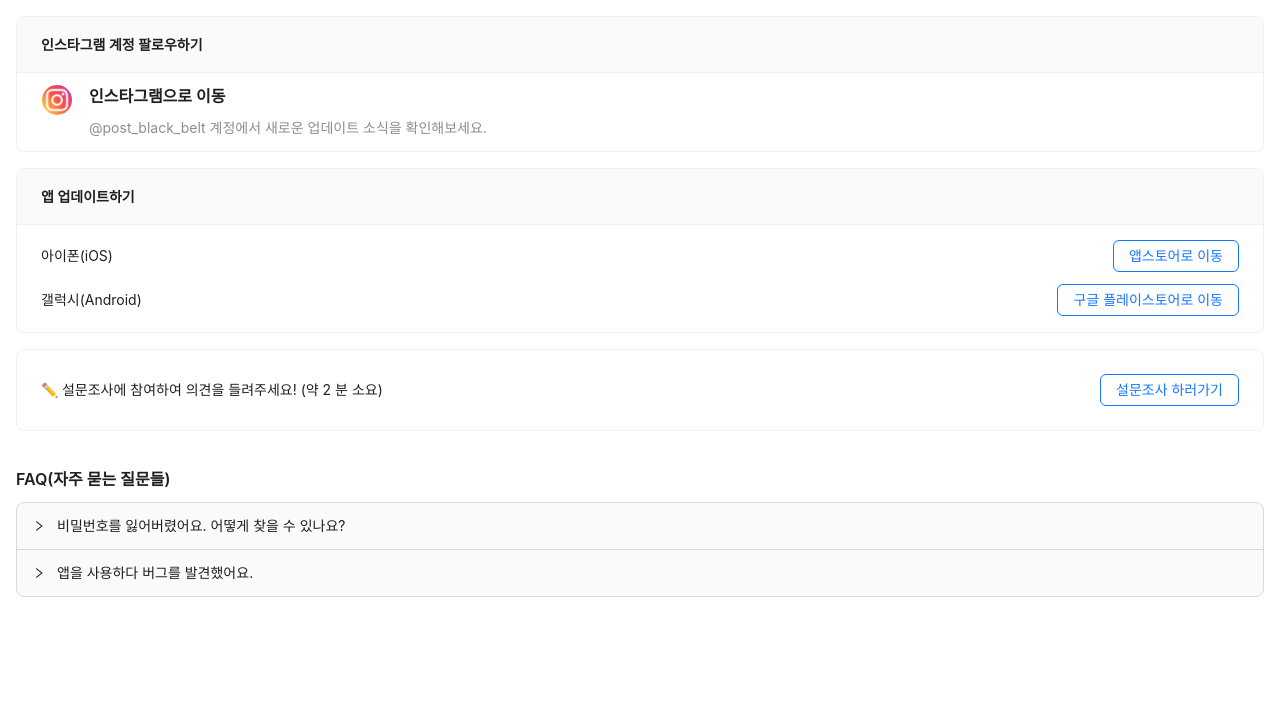
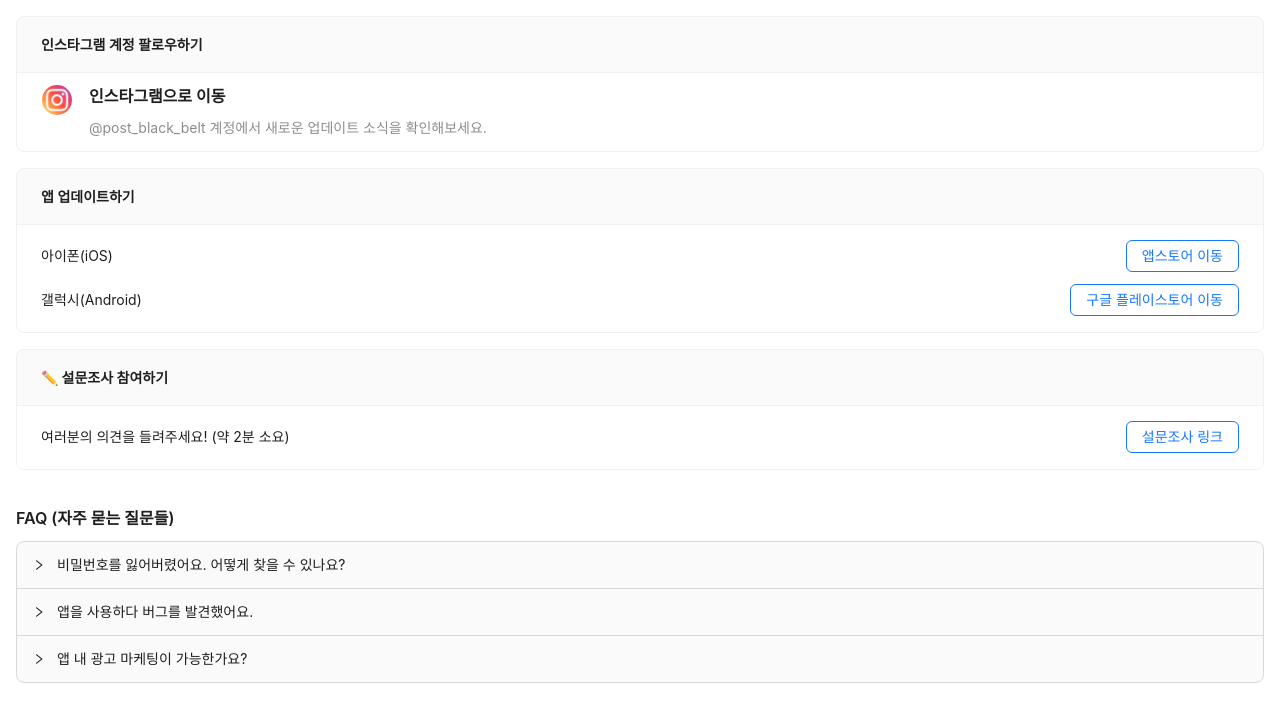
Before and after one commit to SeokyoungYou/postblackbelt-web, a Next.js app: page /profile in a window 1280 px wide. Shown: the top 722 px of the page. Built offline with nearby package versions, Linux system fonts and the light colour scheme.

Commit message:
fix: add faq message

```diff
--- a/app/profile/page.tsx
+++ b/app/profile/page.tsx
@@ -35,7 +35,7 @@
             <p>아이폰(iOS)</p>
             <a href={`${APP_STORE.ios}`}>
               <Button type="primary" ghost>
-                앱스토어로 이동
+                앱스토어 이동
               </Button>
             </a>
           </section>
@@ -43,19 +43,19 @@
             <p>갤럭시(Android)</p>
             <a href={`${APP_STORE.android}`}>
               <Button type="primary" ghost>
-                구글 플레이스토어로 이동
+                구글 플레이스토어 이동
               </Button>
             </a>
           </section>
         </div>
       </Card>
 
-      <Card>
+      <Card type="inner" title="✏️ 설문조사 참여하기">
         <section className="flex items-center justify-between">
-          <p>✏️ 설문조사에 참여하여 의견을 들려주세요! (약 2 분 소요)</p>
+          <p>여러분의 의견을 들려주세요! (약 2분 소요)</p>
           <a href="https://forms.gle/t3P75wMmDmh2DMzz5">
             <Button type="primary" ghost>
-              설문조사 하러가기
+              설문조사 링크
             </Button>
           </a>
         </section>
--- a/components/FAQ.tsx
+++ b/components/FAQ.tsx
@@ -16,7 +16,7 @@
   return (
     <>
       <Title level={5} style={{ marginTop: "20px", marginBottom: "-5px" }}>
-        FAQ(자주 묻는 질문들)
+        FAQ (자주 묻는 질문들)
       </Title>
       <Collapse accordion>
         <Panel header="비밀번호를 잃어버렸어요. 어떻게 찾을 수 있나요?" key="1">
@@ -32,6 +32,13 @@
             답변해드리겠습니다.
           </p>
         </Panel>
+        <Panel header="앱 내 광고 마케팅이 가능한가요?" key="3">
+          <p>
+            주짓수 관련 광고를 [앱 내 배너] [배너가 연결되는 웹] [인스타그램
+            피드]에 탑재할 수 있으며, 앱 내 배너는 월단위로 게시됩니다.
+          </p>
+          <p>인스타그램 DM이나 skyu.dev@gmail.com로 연락주세요.</p>
+        </Panel>
       </Collapse>
     </>
     // </Card>
```
